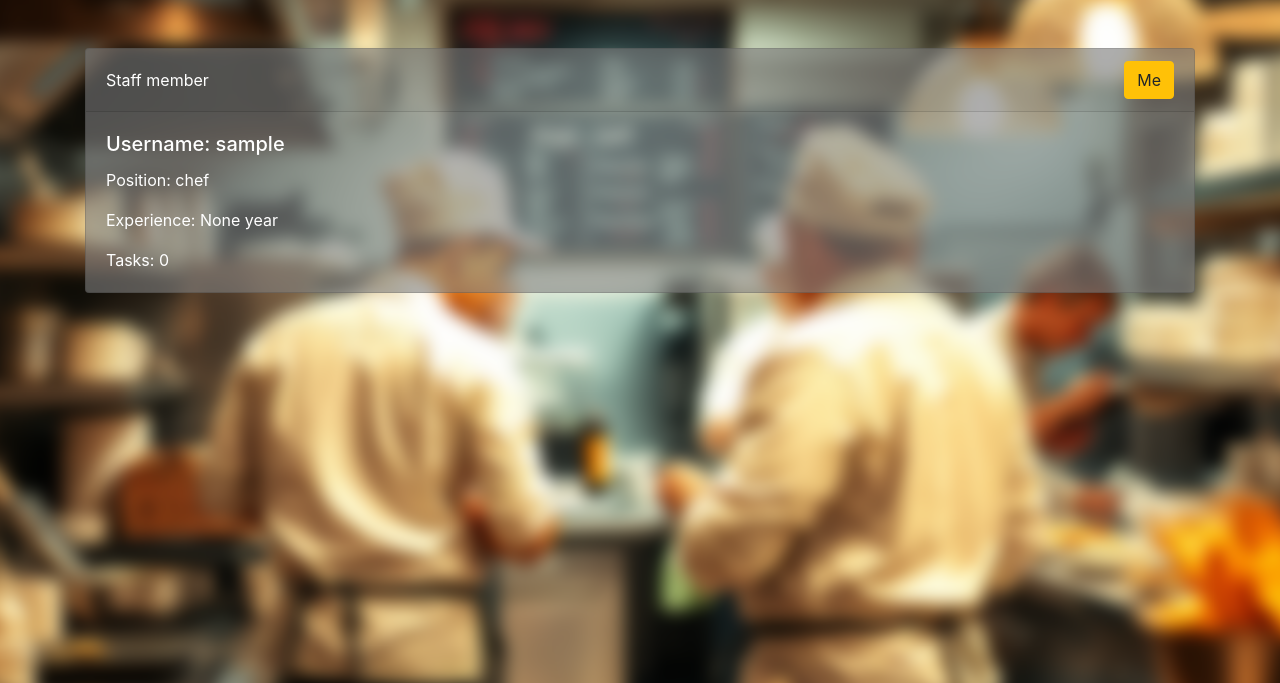
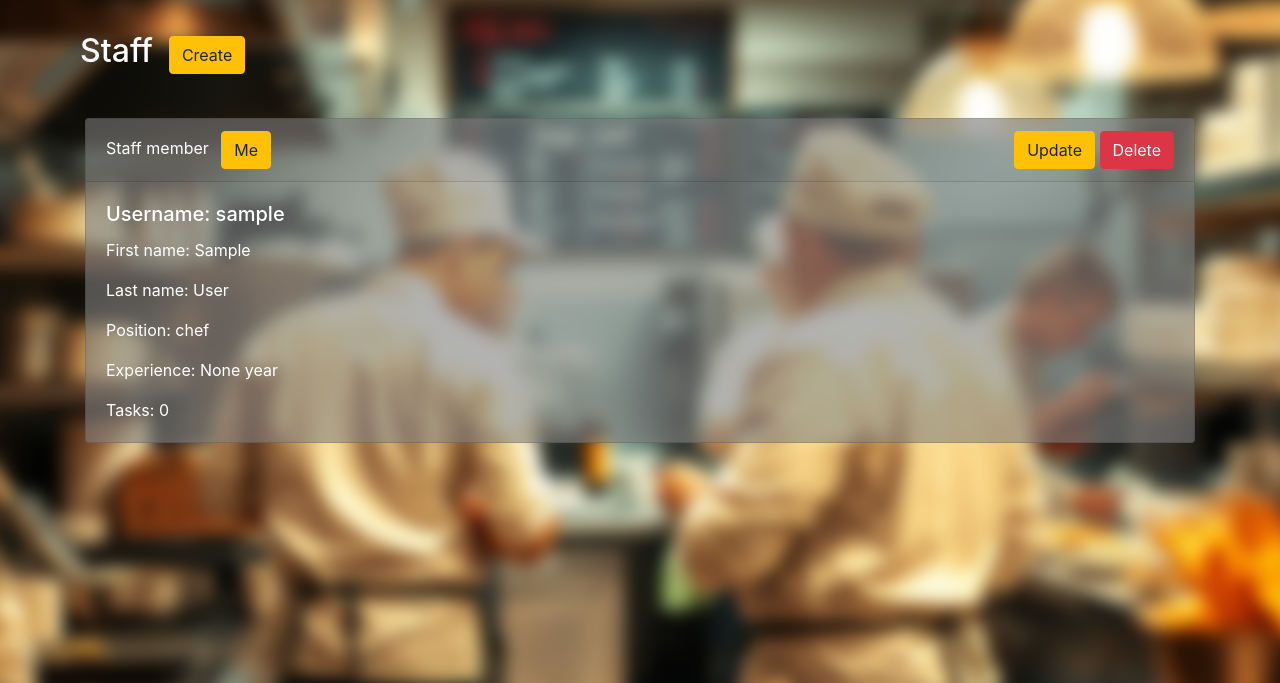
Before and after one commit to Dogober/restaurant-kitchen-service, a Django app: page /staff/ in a window 1280 px wide. Shown: the part 72-755 px from the top of the page. Run offline with Django 5.2, Linux system fonts and the light colour scheme; the visitor is signed in with stand-in values (Sample User, id 1); data comes from the database, SQL or seed files in the repository; data that the repository does not hold is empty.

Commit message:
implement User views: Update, delete, create & create relevant templates, urls as well

```diff
--- a/kitchen/urls.py
+++ b/kitchen/urls.py
@@ -3,7 +3,10 @@ from django.urls import path
 from .views import (
     index,
     StaffListView,
+    StaffCreateView,
     StaffDetailView,
+    StaffUpdateView,
+    StaffDeleteView,
     DishTypeListView,
     DishTypeCreateView,
     DishTypeUpdateView,
@@ -13,7 +16,10 @@ from .views import (
 urlpatterns = [
     path("", index, name="home-page"),
     path("staff/", StaffListView.as_view(), name="staff-list"),
+    path("staff/create/", StaffCreateView.as_view(), name="staff-create"),
     path("staff/<int:pk>/", StaffDetailView.as_view(), name="staff-detail"),
+    path("staff/<int:pk>/update/", StaffUpdateView.as_view(), name="staff-update"),
+    path("staff/<int:pk>/delete/", StaffDeleteView.as_view(), name="staff-delete"),
     path("dish_types/", DishTypeListView.as_view(), name="dish-type-list"),
     path("dish_types/create/", DishTypeCreateView.as_view(), name="dish-type-create"),
     path("dish_types/<int:pk>/update/", DishTypeUpdateView.as_view(), name="dish-type-update"),
--- a/kitchen/views.py
+++ b/kitchen/views.py
@@ -35,6 +35,13 @@ class StaffListView(LoginRequiredMixin, generic.ListView):
     context_object_name = "staff_list"
 
 
+class StaffCreateView(LoginRequiredMixin, generic.CreateView):
+    model = User
+    fields = ("username", "first_name", "last_name", "email", "years_of_experience", "position", )
+    success_url = reverse_lazy("kitchen:staff-list")
+    template_name = "kitchen/staff_form.html"
+
+
 class StaffDetailView(LoginRequiredMixin, generic.DetailView):
     model = User
     template_name = "kitchen/staff_detail.html"
@@ -64,16 +71,31 @@ class StaffDetailView(LoginRequiredMixin, generic.DetailView):
         return self.render_to_response(self.get_context_data(form=form))
 
 
+class StaffUpdateView(LoginRequiredMixin, generic.UpdateView):
+    model = User
+    fields = ("username", "first_name", "last_name", "email", "years_of_experience", "position", )
+    success_url = reverse_lazy("kitchen:staff-list")
+    template_name = "kitchen/staff_form.html"
+
+
+class StaffDeleteView(LoginRequiredMixin, generic.DeleteView):
+    model = User
+    success_url = reverse_lazy("kitchen:staff-list")
+    template_name = "kitchen/staff_confirm_delete.html"
+
+
 class DishTypeListView(LoginRequiredMixin, generic.ListView):
     model = DishType
     template_name = "kitchen/dish_type_list.html"
     context_object_name = "dish_type_list"
+
 
 class DishTypeCreateView(LoginRequiredMixin, generic.CreateView):
     model = DishType
     fields = "__all__"
     success_url = reverse_lazy("kitchen:dish-type-list")
     template_name = "kitchen/dish_type_form.html"
+
 
 class DishTypeUpdateView(LoginRequiredMixin, generic.UpdateView):
     model = DishType
@@ -82,6 +104,7 @@ class DishTypeUpdateView(LoginRequiredMixin, generic.UpdateView):
     template_name = "kitchen/dish_type_form.html"
     context_object_name = "dish_type"
 
+
 class DishTypeDeleteView(LoginRequiredMixin, generic.DeleteView):
     model = DishType
     success_url = reverse_lazy("kitchen:dish-type-list")
--- a/templates/kitchen/staff_list.html
+++ b/templates/kitchen/staff_list.html
@@ -1,19 +1,30 @@
 {% extends "base.html" %}
 
 {% block content %}
+  <div class="d-flex align-items-center text-white p-3 m-3">
+    <h2>Staff</h2>
+    <a href="{% url 'kitchen:staff-create' %}" class="btn btn-warning ml-3">Create</a>
+  </div>
   {% for staff in staff_list %}
-    <div class="container mt-5">
+    <div class="container mt-4">
       <div class="card text-white bg-default mb-3">
         <div class="card-header d-flex justify-content-between align-items-center">
-          <div>Staff member</div>
-          {% if staff.id == user.id %}
-            <a class="btn btn-warning ml-auto" href="{% url 'kitchen:staff-detail' user.id %}">
-              Me
-            </a>
-          {% endif %}
+          <div>Staff member
+            {% if staff.id == user.id %}
+              <a class="btn btn-warning ml-2" href="{% url 'kitchen:staff-detail' pk=staff.id %}">
+                Me
+              </a>
+            {% endif %}
+          </div>
+          <div>
+            <a href="{% url 'kitchen:staff-update' pk=staff.id %}" class="btn btn-warning">Update</a>
+            <a href="{% url 'kitchen:staff-delete' pk=staff.id %}" class="btn btn-danger">Delete</a>
+          </div>
         </div>
         <div class="card-body">
           <h5 class="card-title">Username: {{ staff.username }}</h5>
+          <p class="card-text">First name: {{ staff.first_name }}</p>
+          <p class="card-text">Last name: {{ staff.last_name }}</p>
           <p class="card-text">Position: {{ staff.position }}</p>
           <p class="card-text">Experience: {{ staff.years_of_experience }}
             year{{ staff.years_of_experience|pluralize:"s" }}</p>
```
Also changed, not shown: templates/kitchen/staff_confirm_delete.html (added, +15 -0 lines), templates/kitchen/staff_form.html (added, +15 -0 lines).
